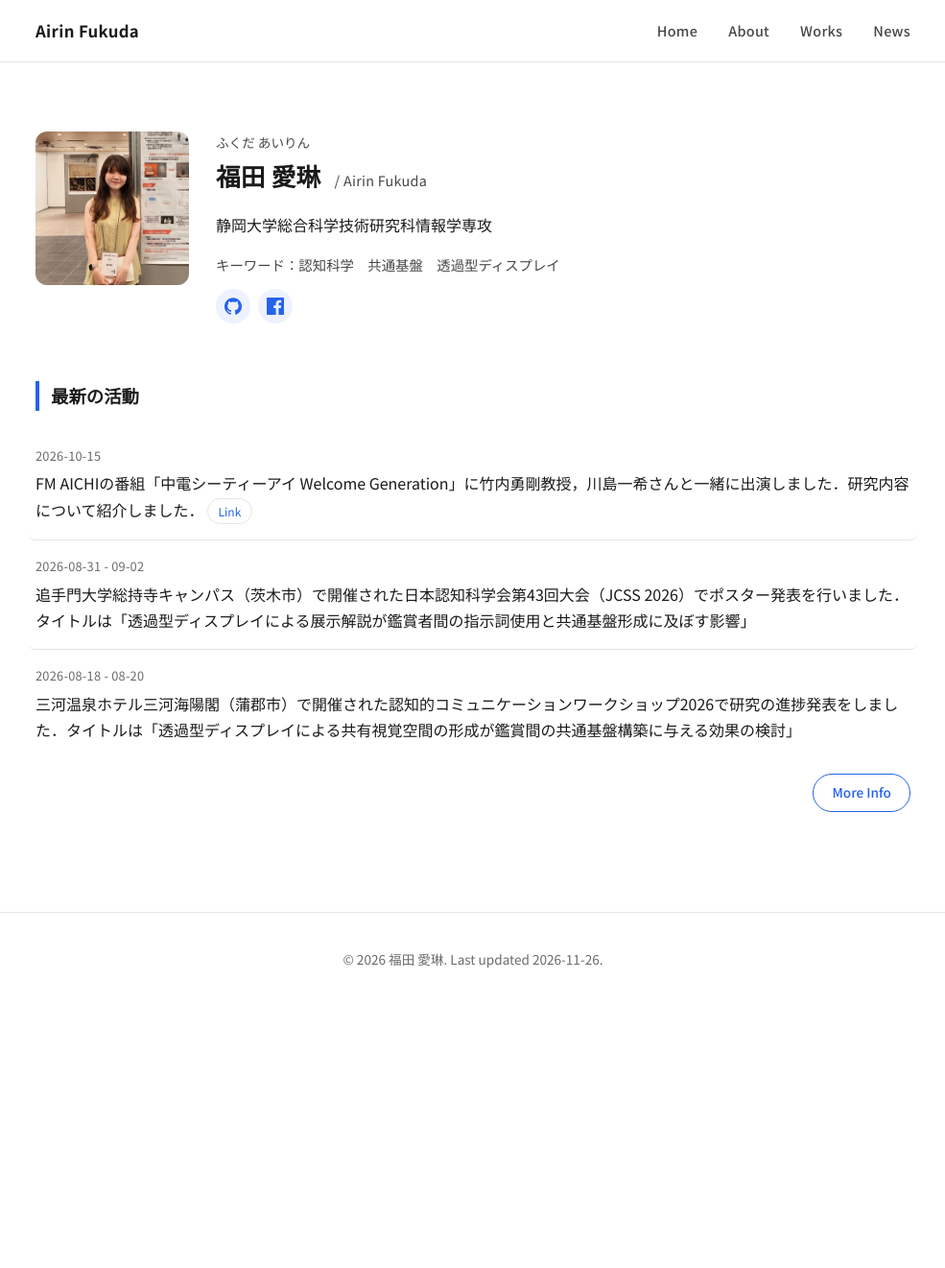
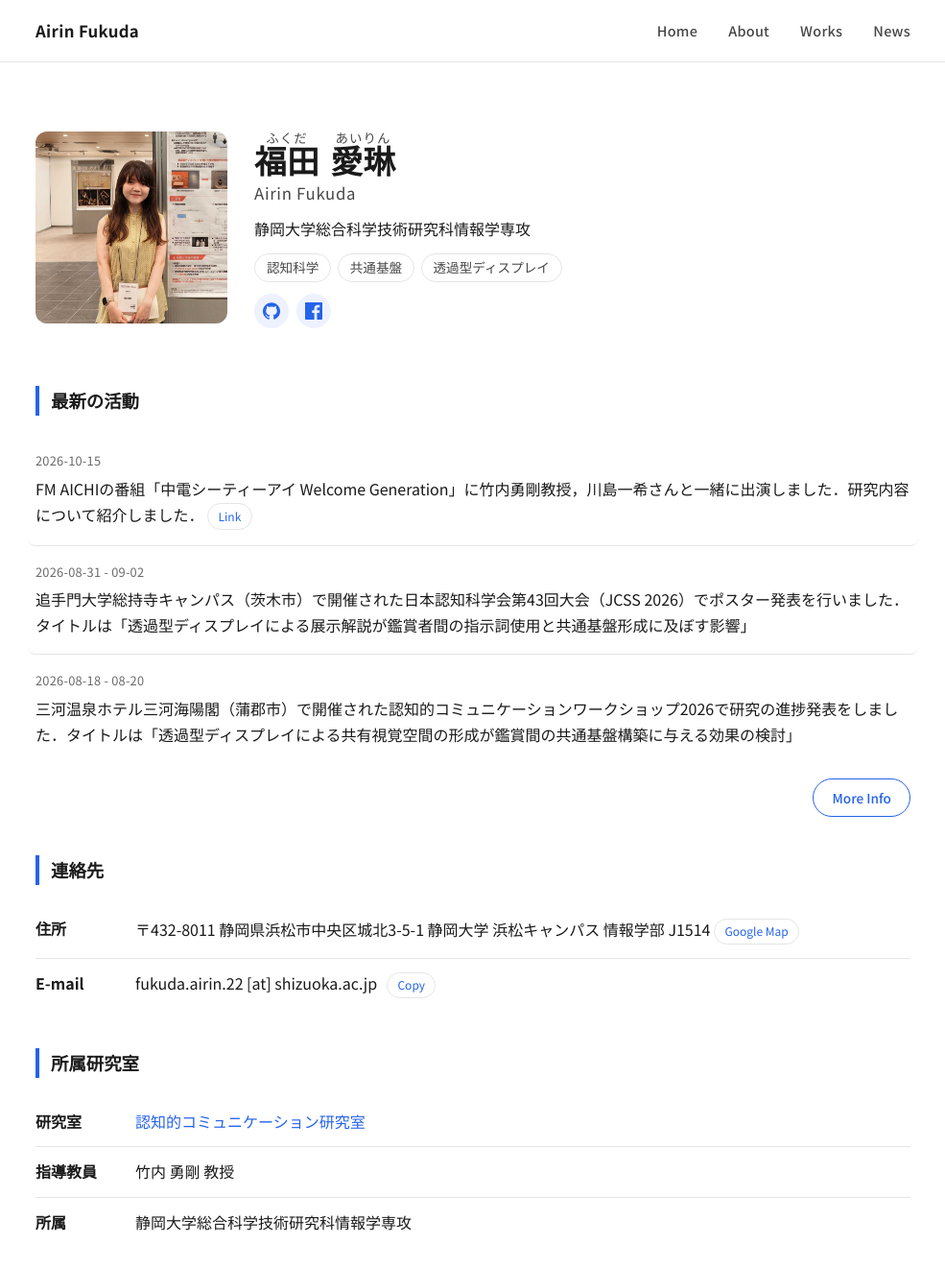
Before and after one commit to i2rin/i2rin.github.io, a Jekyll site: the page built from index.md, in a window 1280 px wide and 1400 px high. Shown: the top 1321 px of the window at 96% size, without its empty margins (147-1132 px from the left). Built offline with Jekyll 4.4.1, drawn with Linux system fonts in a browser that asks for light colours.

Commit message:
Enlarge mobile profile and add contact and lab sections
- Bigger photo, name with furigana ruby, and keyword chips on mobile
- Add contact (address, email with copy button) and lab sections to home
- Fix GitHub profile link

Co-Authored-By: Claude Opus 5.5 <noreply@anthropic.com>

```diff
--- a/_data/profile.yml
+++ b/_data/profile.yml
@@ -11,7 +11,14 @@ keywords:
   - "透過型ディスプレイ"
 links:
   - label: "GitHub"
-    url: "https://github.com/"
+    url: "https://github.com/i2rin"
   - label: "facebook"
     url: "https://www.facebook.com/share/18bQPMCtHx/"
 email: "fukuda.airin.22 [at] shizuoka.ac.jp"
+lab:
+  name: "認知的コミュニケーション研究室"
+  supervisor: "竹内 勇剛 教授"
+  url: "http://cog.cs.inf.shizuoka.ac.jp/"
+postal_code: "432-8011"
+address: "静岡県浜松市中央区城北3-5-1 静岡大学 浜松キャンパス 情報学部 J1514"
+map_url: "https://www.google.com/maps/search/?api=1&query=%E9%9D%99%E5%B2%A1%E5%A4%A7%E5%AD%A6+%E6%B5%9C%E6%9D%BE%E3%82%AD%E3%83%A3%E3%83%B3%E3%83%91%E3%82%B9+%E6%83%85%E5%A0%B1%E5%AD%A6%E9%83%A8"
--- /dev/null
+++ b/_includes/contact.html
@@ -0,0 +1,58 @@
+{% assign profile = site.data.profile %}
+<section class="info-section">
+  <h2>連絡先</h2>
+  <dl class="info-list">
+    {% if profile.address %}
+    <div class="info-list__row">
+      <dt>住所</dt>
+      <dd>
+        {% if profile.postal_code %}〒{{ profile.postal_code }} {% endif %}{{ profile.address }}
+        {% if profile.map_url %}<a class="work-item__link" href="{{ profile.map_url }}" target="_blank" rel="noopener">Google Map</a>{% endif %}
+      </dd>
+    </div>
+    {% endif %}
+    {% if profile.email %}
+    <div class="info-list__row">
+      <dt>E-mail</dt>
+      <dd>
+        <span class="info-list__email">{{ profile.email }}</span>
+        <button class="copy-button" type="button" data-copy="{{ profile.email }}">Copy</button>
+      </dd>
+    </div>
+    {% endif %}
+  </dl>
+</section>
+
+{% if profile.lab %}
+<section class="info-section">
+  <h2>所属研究室</h2>
+  <dl class="info-list">
+    <div class="info-list__row">
+      <dt>研究室</dt>
+      <dd>{% if profile.lab.url %}<a href="{{ profile.lab.url }}" target="_blank" rel="noopener">{{ profile.lab.name }}</a>{% else %}{{ profile.lab.name }}{% endif %}</dd>
+    </div>
+    {% if profile.lab.supervisor %}
+    <div class="info-list__row">
+      <dt>指導教員</dt>
+      <dd>{{ profile.lab.supervisor }}</dd>
+    </div>
+    {% endif %}
+    <div class="info-list__row">
+      <dt>所属</dt>
+      <dd>{{ profile.affiliation }}</dd>
+    </div>
+  </dl>
+</section>
+{% endif %}
+
+<script>
+  document.querySelectorAll('.copy-button').forEach(function (button) {
+    button.addEventListener('click', function () {
+      var address = button.dataset.copy.replace(/\s*\[at\]\s*/, '@');
+      navigator.clipboard.writeText(address).then(function () {
+        button.textContent = 'Copied!';
+        setTimeout(function () { button.textContent = 'Copy'; }, 1500);
+      });
+    });
+  });
+</script>
--- a/_includes/profile.html
+++ b/_includes/profile.html
@@ -1,15 +1,22 @@
 <section class="profile-card">
   <img class="profile-card__photo" src="{{ site.data.profile.photo | relative_url }}" alt="{{ site.data.profile.name_ja }}">
   <div class="profile-card__info">
-    {% if site.data.profile.name_kana %}<p class="profile-card__kana">{{ site.data.profile.name_kana }}</p>{% endif %}
+    {% assign name_parts = site.data.profile.name_ja | split: " " %}
+    {% assign kana_parts = site.data.profile.name_kana | default: "" | split: " " %}
     <h1 class="profile-card__name">
-      {{ site.data.profile.name_ja }}
-      {% if site.data.profile.name_romaji %}<span class="profile-card__romaji">/ {{ site.data.profile.name_romaji }}</span>{% endif %}
+      {% if kana_parts.size == name_parts.size %}
+        {% for part in name_parts %}<ruby>{{ part }}<rt>{{ kana_parts[forloop.index0] }}</rt></ruby>{% unless forloop.last %} {% endunless %}{% endfor %}
+      {% else %}
+        {{ site.data.profile.name_ja }}
+      {% endif %}
+      {% if site.data.profile.name_romaji %}<span class="profile-card__romaji">{{ site.data.profile.name_romaji }}</span>{% endif %}
     </h1>
     <p class="profile-card__affiliation">{{ site.data.profile.affiliation }}</p>
 
     {% if site.data.profile.keywords %}
-    <p class="profile-card__keywords">キーワード：{{ site.data.profile.keywords | join: "　" }}</p>
+    <ul class="profile-card__keywords" aria-label="キーワード">
+      {% for keyword in site.data.profile.keywords %}<li>{{ keyword }}</li>{% endfor %}
+    </ul>
     {% endif %}
 
     {% if site.data.profile.links %}
--- a/assets/css/style.css
+++ b/assets/css/style.css
@@ -151,8 +151,8 @@ a:hover {
 }
 
 .profile-card__photo {
-  width: 160px;
-  height: 160px;
+  width: 200px;
+  height: 200px;
   border-radius: 12px;
   object-fit: cover;
   flex-shrink: 0;
@@ -163,27 +163,56 @@ a:hover {
   min-width: 0;
 }
 
-.profile-card__kana {
-  font-size: 0.85rem;
-  color: var(--color-muted-strong);
-  margin: 0;
+.profile-card .profile-card__name {
+  font-size: 2.1rem;
+  line-height: 1.3;
+  margin: 0 0 0.75rem;
 }
 
-.profile-card__name {
-  margin: 0.1rem 0 0.5rem;
+.profile-card__name ruby {
+  ruby-align: center;
+}
+
+.profile-card__name ruby + ruby {
+  margin-left: 0.35em;
+}
+
+.profile-card__name rt {
+  font-size: 0.4em;
+  font-weight: 500;
+  color: var(--color-muted-strong);
+  letter-spacing: 0.08em;
 }
 
 .profile-card__romaji {
-  font-size: 0.9rem;
+  display: block;
+  font-size: 1.05rem;
   color: var(--color-muted-strong);
   font-weight: 400;
-  margin-left: 0.5rem;
+  letter-spacing: 0.04em;
+  margin-top: 0.15rem;
+}
+
+.profile-card__affiliation {
+  margin: 0 0 0.75rem;
 }
 
 .profile-card__keywords {
+  list-style: none;
+  display: flex;
+  flex-wrap: wrap;
+  gap: 0.4rem;
+  padding: 0;
+  margin: 0.75rem 0;
+}
+
+.profile-card__keywords li {
+  font-size: 0.85rem;
   color: var(--color-muted-strong);
-  font-size: 0.9rem;
-  margin: 0.75rem 0;
+  border: 1px solid var(--color-border);
+  border-radius: 999px;
+  padding: 0.15rem 0.75rem;
+  white-space: nowrap;
 }
 
 .profile-card__links {
@@ -353,16 +382,162 @@ a:hover {
   margin: 0;
 }
 
+/* Lab / contact */
+.info-section {
+  margin-bottom: 2.5rem;
+}
+
+.info-section h2 {
+  font-size: 1.15rem;
+  font-weight: 700;
+  padding-left: 0.75rem;
+  border-left: 4px solid var(--color-accent);
+  margin: 0 0 1.25rem;
+}
+
+.info-list {
+  margin: 0;
+}
+
+.info-list__row {
+  display: flex;
+  gap: 1rem;
+  padding: 0.75rem 0;
+  border-bottom: 1px solid var(--color-border);
+}
+
+.info-list__row:last-child {
+  border-bottom: none;
+}
+
+.info-list dt {
+  flex: 0 0 5.5rem;
+  font-weight: 700;
+}
+
+.info-list dd {
+  margin: 0;
+  min-width: 0;
+  overflow-wrap: anywhere;
+}
+
+.info-list .work-item__link {
+  margin: 0.15rem 0.4rem 0.15rem 0;
+}
+
+.copy-button {
+  font: inherit;
+  font-size: 0.75rem;
+  color: var(--color-accent);
+  background: none;
+  border: 1px solid var(--color-border);
+  border-radius: 999px;
+  padding: 0.15rem 0.65rem;
+  margin-left: 0.4rem;
+  cursor: pointer;
+}
+
+.copy-button:hover {
+  border-color: var(--color-accent);
+}
+
 /* Mobile */
 @media (max-width: 640px) {
+  body {
+    font-size: 1.0625rem;
+  }
+
+  .site-header__brand {
+    font-size: 1.2rem;
+  }
+
+  .site-main {
+    padding-top: 1.5rem;
+  }
+
   .profile-card {
     flex-direction: column;
     align-items: center;
     text-align: center;
+    gap: 1.5rem;
+    padding: 1rem 0 2rem;
   }
 
+  .profile-card__photo {
+    width: 75%;
+    max-width: 320px;
+    height: auto;
+    aspect-ratio: 1 / 1;
+    border-radius: 24px;
+  }
+
+  .profile-card .profile-card__name {
+    font-size: 2.5rem;
+  }
+
+  .profile-card__romaji {
+    font-size: 1.2rem;
+  }
+
+  .profile-card__affiliation {
+    font-size: 1.05rem;
+  }
+
+  .profile-card__keywords,
   .profile-card__links {
     justify-content: center;
+  }
+
+  .profile-card__keywords li {
+    font-size: 0.9rem;
+  }
+
+  .profile-card__link-icon {
+    width: 44px;
+    height: 44px;
+  }
+
+  .profile-card__link-icon svg {
+    width: 22px;
+    height: 22px;
+  }
+
+  .site-main h1 {
+    font-size: 1.9rem;
+  }
+
+  .site-main > h2,
+  .works-section h2,
+  .activity-section h2,
+  .info-section h2,
+  .content-card h2 {
+    font-size: 1.4rem;
+  }
+
+  .info-list__row {
+    flex-direction: column;
+    gap: 0.2rem;
+  }
+
+  .info-list dt {
+    flex-basis: auto;
+    font-size: 0.9rem;
+    color: var(--color-muted-strong);
+  }
+
+  .activity-item__date {
+    font-size: 0.9rem;
+  }
+
+  .work-item__title-en,
+  .work-item__venue,
+  .work-item__authors {
+    font-size: 1rem;
+  }
+
+  .button {
+    font-size: 1rem;
+    padding: 0.6rem 1.5rem;
   }
 
   .nav-toggle {
--- a/index.md
+++ b/index.md
@@ -20,3 +20,5 @@
     <a class="button" href="{{ '/news/' | relative_url }}">More Info</a>
   </p>
 </section>
+
+{% include contact.html %}
```
